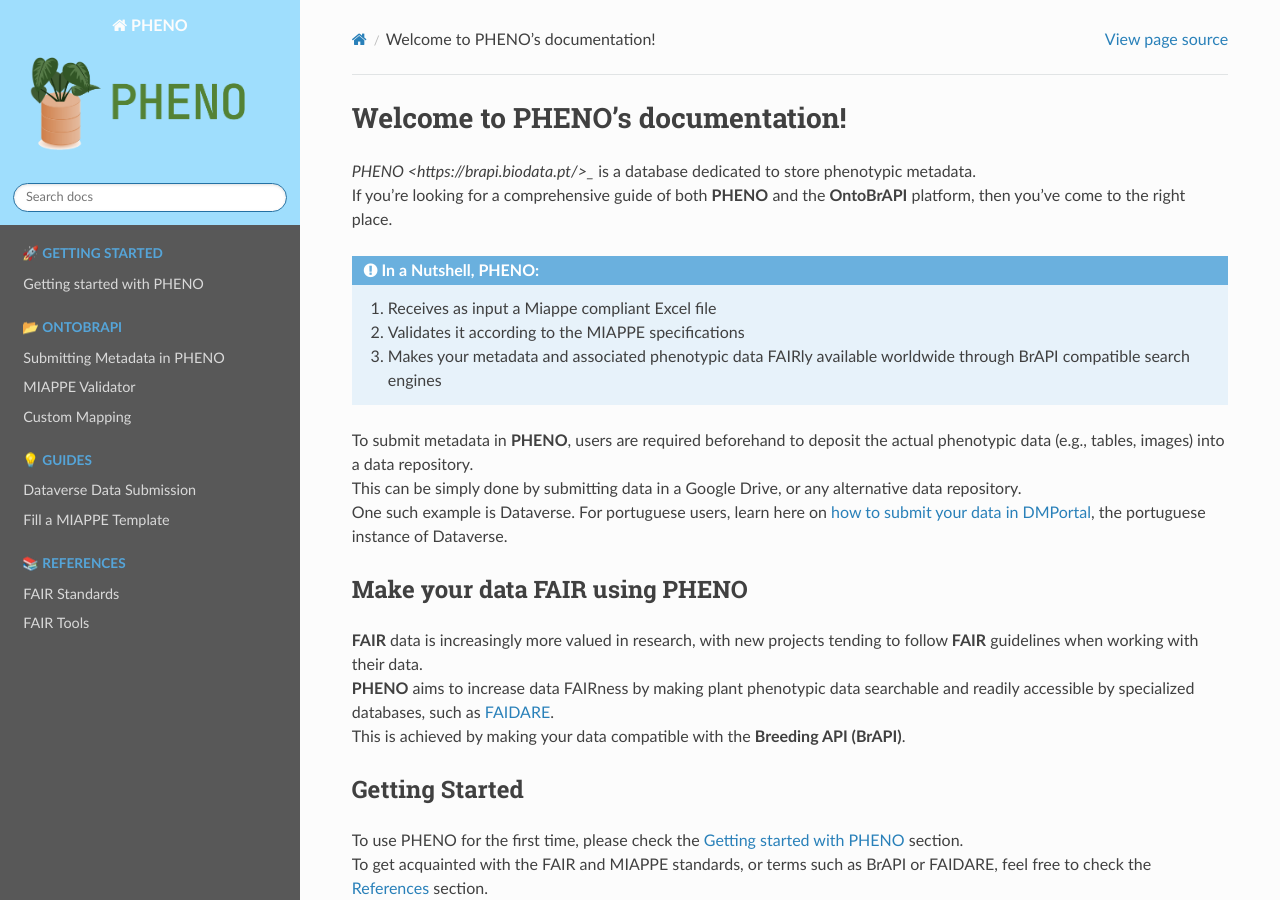
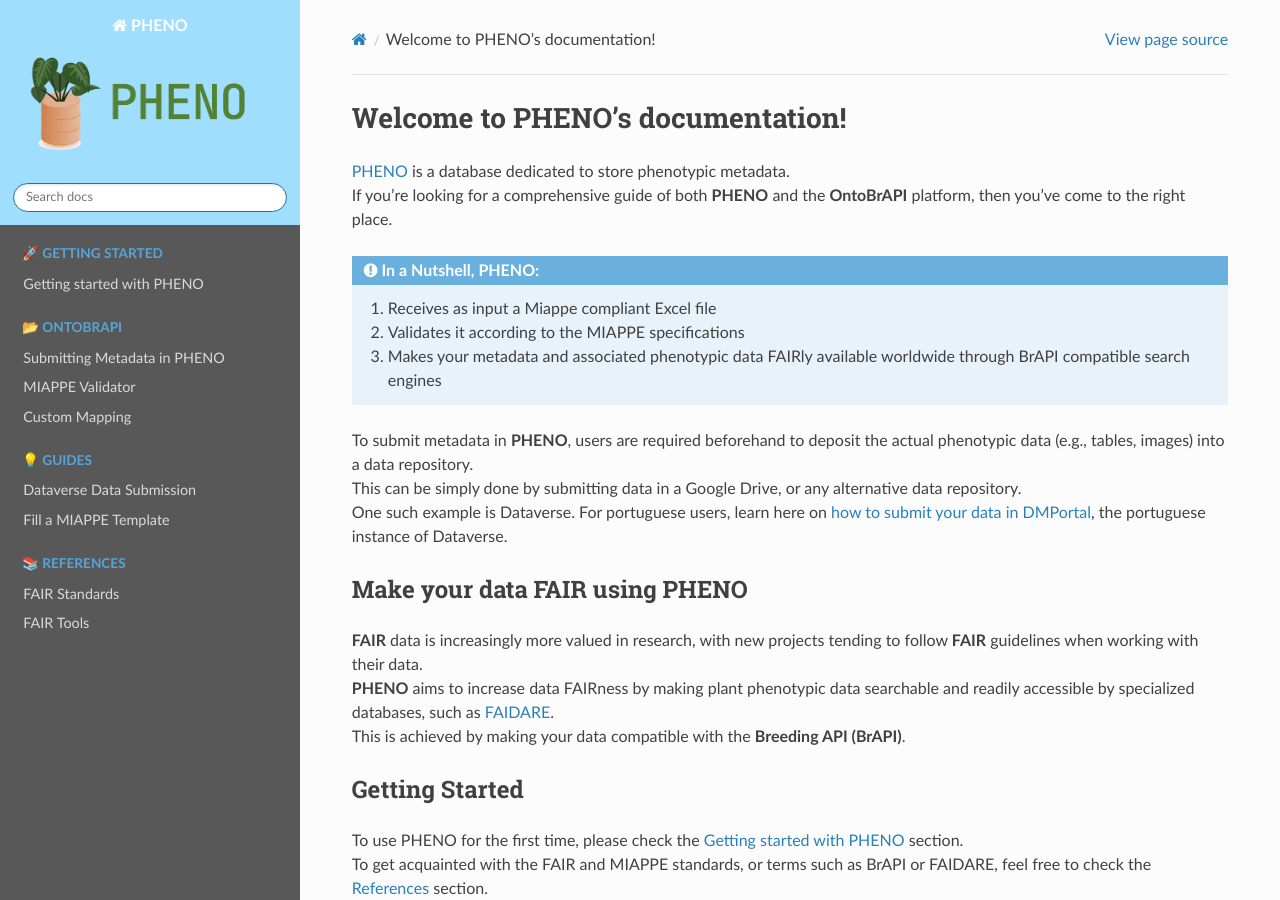
Before and after one commit to hmrodrigues99/PHENO_Docs, a Sphinx documentation site: the page built from docs/source/index.rst, in a window 1280 px wide and 900 px high. Built offline with Sphinx 7.4.7 and the Read the Docs theme 2.0.0, drawn with Linux system fonts in a browser that asks for light colours.

Commit message:
fix link in docs

```diff
--- a/docs/source/index.rst
+++ b/docs/source/index.rst
@@ -32,7 +32,7 @@
 
    References
 
-| `PHENO <https://brapi.biodata.pt/>_` is a database dedicated to store phenotypic metadata.
+| `PHENO <https://brapi.biodata.pt/>`_ is a database dedicated to store phenotypic metadata.
 | If you're looking for a comprehensive guide of both **PHENO** and the **OntoBrAPI** platform, then you've come to the right place.
 
 .. admonition:: In a Nutshell, **PHENO**:
```
